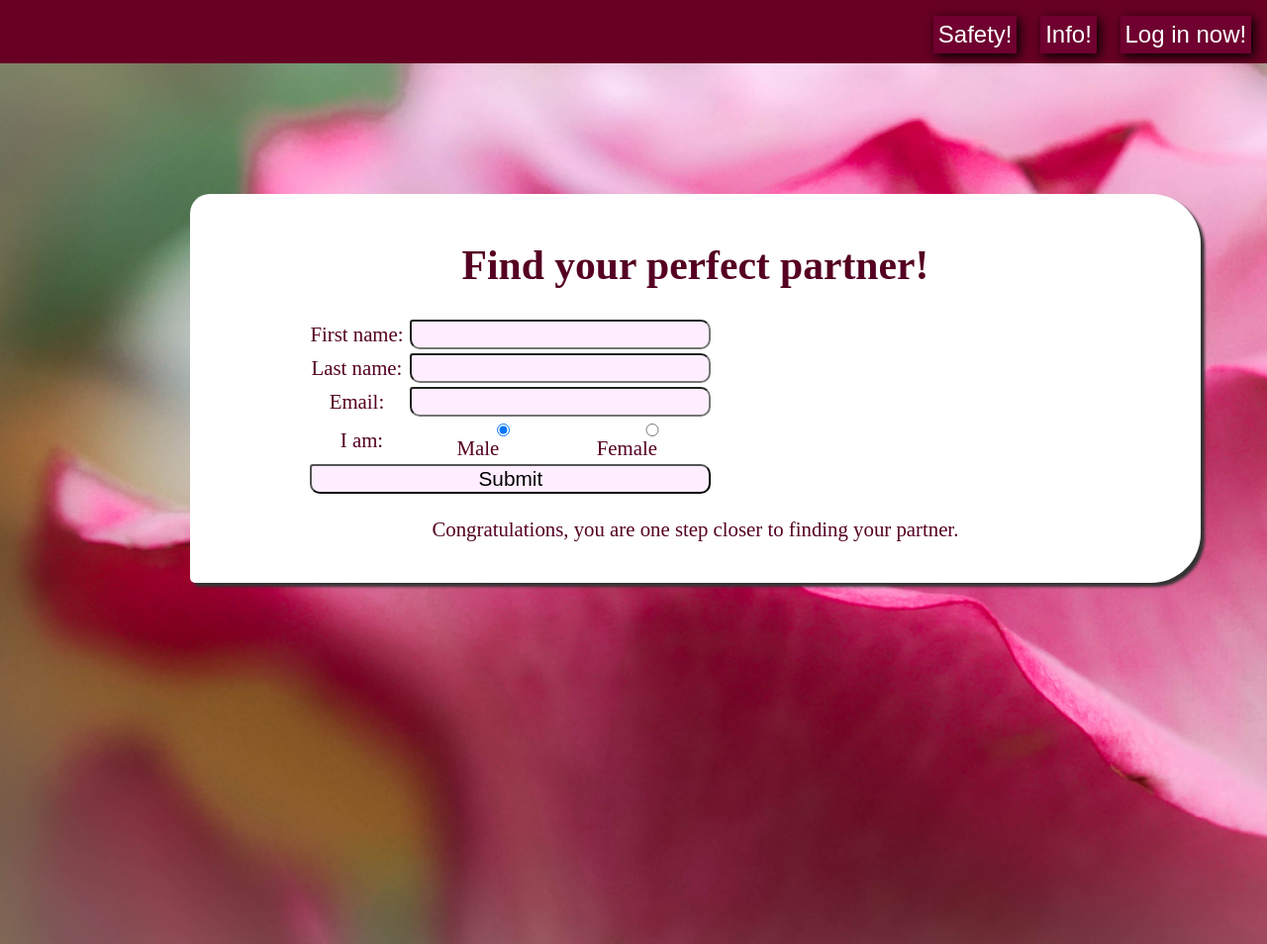
After one commit to BlockCat/DatingSite, a CodeIgniter app: page /database/register in a window 1280 px wide. The commit adds this page. Shown: the whole page at 99% size. Run offline with CodeIgniter, Linux system fonts and the light colour scheme.

Commit message:
register

```diff
--- a/application/config/routes.php
+++ b/application/config/routes.php
@@ -49,6 +49,8 @@ defined('BASEPATH') OR exit('No direct script access allowed');
 | Examples:	my-controller/index	-> my_controller/index
 |		my-controller/my-method	-> my_controller/my_method
 */
+$route['register'] = 'register';
 $route['default_controller'] = 'welcome';
 $route['404_override'] = '';
+
 $route['translate_uri_dashes'] = FALSE;
--- /dev/null
+++ b/application/controllers/register.php
@@ -0,0 +1,25 @@
+<?php
+defined('BASEPATH') OR exit('No direct script access allowed');
+
+class Register extends CI_Controller {
+
+	/**
+	 * Index Page for this controller.
+	 *
+	 * Maps to the following URL
+	 * 		http://example.com/index.php/welcome
+	 *	- or -
+	 * 		http://example.com/index.php/welcome/index
+	 *	- or -
+	 * Since this controller is set as the default controller in
+	 * config/routes.php, it's displayed at http://example.com/
+	 *
+	 * So any other public methods not prefixed with an underscore will
+	 * map to /index.php/welcome/<method_name>
+	 * @see https://codeigniter.com/user_guide/general/urls.html
+	 */
+	public function index()
+	{
+		$this->load->view('register');
+	}
+}
--- /dev/null
+++ b/application/views/register.php
@@ -0,0 +1,64 @@
+<?php
+defined('BASEPATH') OR exit('No direct script access allowed');
+?><!DOCTYPE html>
+<html lang="en">
+<head>
+	<meta charset="utf-8">
+    <?php
+        $this->load->helper('html');
+        echo link_tag('css/main.css');
+    ?>
+	<title>Register</title>
+</head>
+<body>
+    <?php
+        //load header
+        $this->view('header');
+    ?>
+    <div id="container">
+        <div id="main">
+            <div class="wrapper">
+                <div class="text_wrapper">
+                    <h1>Find your perfect partner!</h1>
+                    <form id="register_form">
+                        <table>
+                            <tr>
+                                <td><label>First name:</label></td>
+                                <td colspan="2"><input type="text" name="firstname"></td>
+                            </tr>
+                            <tr>
+                                <td><label>Last name:</label></td>
+                                <td colspan="2"><input type="text" name="secondname"></td>
+                            </tr>
+                            <tr>
+                                <td><label>Email:</label></td>
+                                <td colspan="2"><input type="email" name="secondname"></td>
+                            </tr>
+                            <tr>
+                                <td>I am:</td>
+                                <td>
+                                    <input id="male" type="radio" name="gender" value="male" checked>
+                                    <label for="male">Male </label>
+
+                                </td>
+                                <td>
+                                    <input id="female" type="radio" name="gender" value="female">
+                                    <label for="female">Female </label>
+                                </td>
+                            </tr>
+
+                            <tr>
+                                <td colspan="3"><input type="submit" name="submit"></td>
+                            </tr>
+                        </table>
+                    </form>
+                    <p>
+                        Congratulations, you are one step closer to finding your partner.
+                    </p>
+                </div>
+            </div>
+        </div>
+    </div>
+
+</body>
+</html>
--- a/application/views/welcome.php
+++ b/application/views/welcome.php
@@ -25,7 +25,7 @@ defined('BASEPATH') OR exit('No direct script access allowed');
                         At Dates you'll find your parnter in a matter of minutes.
                     </p>
                     <h3>
-                        Go to our exclusive test here &#8594;
+                        <a href="register">Go to our exclusive test here &#8594;</a>
                     </h3>
                 </div>
             </div>
--- a/css/main.css
+++ b/css/main.css
@@ -5,6 +5,15 @@ body {
     padding: 0;
 }
 
+a {
+    color: inherit;
+    text-decoration: none;
+}
+a:hover {
+    font-size: 1.5em;
+    color: inherit;
+    text-decoration: none;
+}
 .header {
     background-color: #670023;
     width: 100%;
@@ -15,8 +24,9 @@ body {
     font-size: 1.5em;
     background: none;
     background-color: #6F002F;
-    padding: 1em;
+    padding: 0.2em;
     color: white;
+    margin-left: 1em;
     box-shadow: 3px 3px 10px #000;
     border: none;
     height: 100%;
@@ -42,7 +52,7 @@ body {
 
 }
 .flashy_wrapper {
-    width: 50%;
+    width: 100%;
     min-height: 10em;
     padding: 3em;
     color: white;
@@ -51,7 +61,7 @@ body {
     background: linear-gradient(to bottom right, #B01100, #FF4633);
     border-radius: 20px;
     border-color: white;
-    border-width:4px
+    border-width:4px;
     background-color: #ACEDED;
 }
 .text_wrapper {
@@ -93,3 +103,26 @@ body {
 #info {
 
 }
+#register_form {
+    margin-left: 10%;
+}
+#register_form label {
+    margin-right: 10px;
+}
+#register_form input {
+    width: 100%;
+    background-color: #fef;
+    float: right;
+    border-radius: 3px 10px 10px 10px;
+    font-size: 1em;
+    margin-left: 1em;
+
+}
+#register_form input[type=radio] {
+    float:left;
+    background-color: red;
+}
+
+#register_form input[type=submit] {
+    width: 100%;
+}
```
